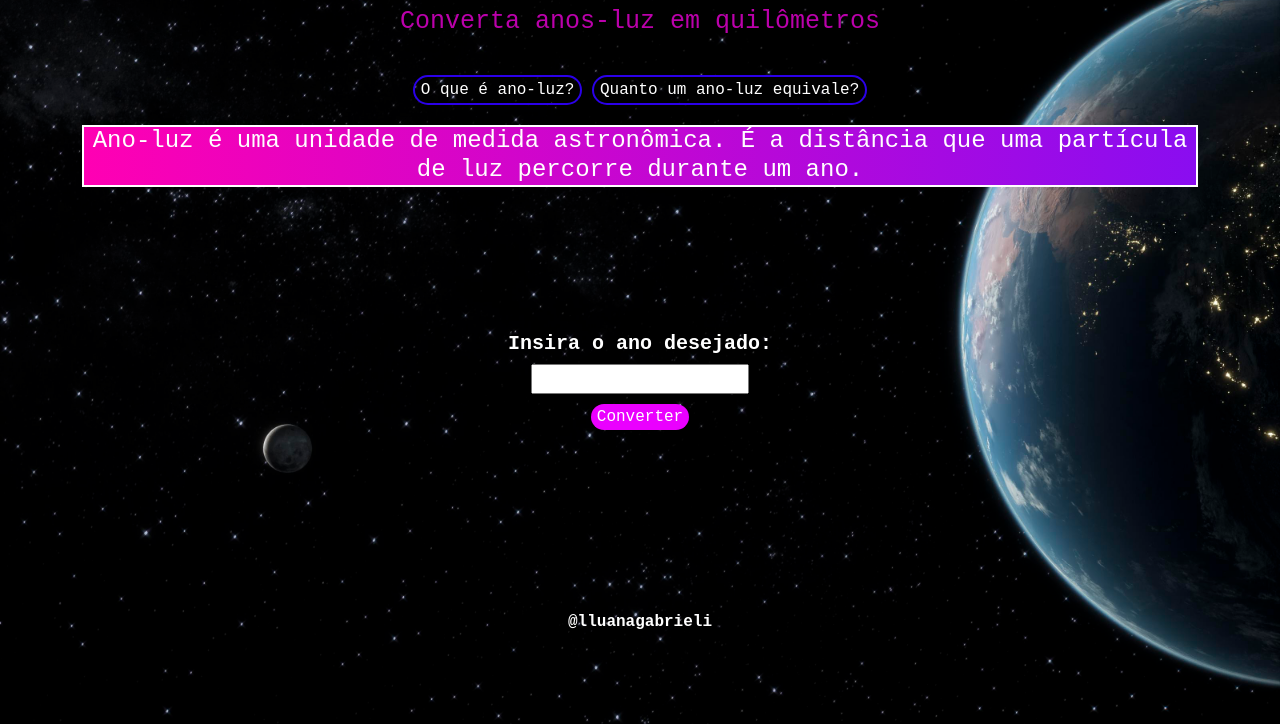
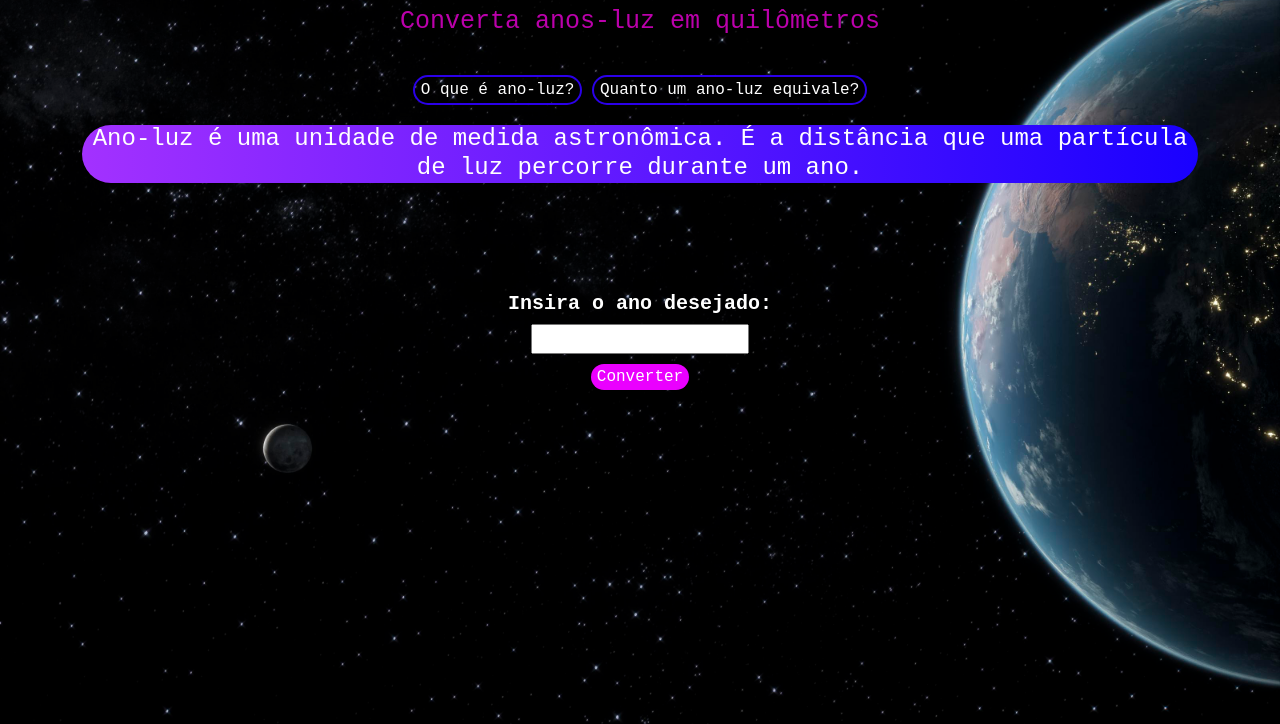
Before and after one commit to lluanagabrieli/ConversorAnoLuz, a plain HTML site: page index.html in a window 1280 px wide. Both pictures are taken after a click on the button "O que é ano-luz?". Shown: the part 76-800 px from the top of the page. Drawn offline with nearby package versions, Linux system fonts and the light colour scheme.

Commit message:
finalizando

```diff
--- a/index.css
+++ b/index.css
@@ -12,25 +12,19 @@ label{
     font-size: 20px;
     text-align: center;
     color: rgb(255, 255, 255);
-    margin-top: 12%;
     font-weight: bolder;
+
 }
 
 input{
     margin-top: 5px;
 }
 
-footer{
-    color: rgb(255, 255, 255);
-    margin-top: 180px;
-    font-weight: bolder;
-}
-
 h4#conceito{
-    background: linear-gradient(to left,  #8a0df0 0%,  #ff00b3 100%);
+    background: linear-gradient(to right, #a331ff 0%,  #1900ff 100%);
     color: white;
     text-align: center;
-    border: 2px solid rgb(255, 255, 255);
+    border-radius: 40px;
 }
 
 .button-css{
@@ -65,6 +59,13 @@ h4#conceito{
 
 .container {
     text-align: center;
+    height: 260px ;
+
+}
+
+.container-2{
+    text-align: center;
+    margin-top: 80px;
 }
 
 .titulo-inicial{
--- a/index.html
+++ b/index.html
@@ -19,16 +19,18 @@
 
         <button class="button-css-2" type="submit" onclick="anoLuzKM()">Quanto um ano-luz equivale?</button><br>
 
-        <h4 class="invisible" id="conceito"></h4>
+        <h4 class="invisible" id="conceito"></h4><br><br><br><br><br>
 
+
+    </div>
+
+    <div class="container-2">
         <label for="anos">Insira o ano desejado:</label><br>
         <input type="number" id="ano"/><br>
         <button class="button-css" type="submit" onclick="Converter()">Converter</button>
+        <h2 id="valorConvertido"></h2>
+    </div>
 
-        <h2 id="valorConvertido"></h2>
-
-        <footer>@lluanagabrieli</footer>
-    </div>
 
     <script>
         function Converter(){
@@ -39,20 +41,20 @@
             var anoLuzCalculo = parseFloat(anoLuzCalculo)
 
                 if(anoDigitado === 1){
-                    document.getElementById('valorConvertido').innerHTML = 'Um ano-luz equivale a: '+anoLuzCalculo + ' km.'
+                    document.getElementById('valorConvertido').innerHTML = 'Um ano-luz equivale a: '+anoLuzCalculo + ' quilômetros.'
                     document.getElementById('ano').value = ''
                 }
                 if(anoDigitado>1){
-                    document.getElementById('valorConvertido').innerHTML = anoDigitado+' anos-luz equivalem a: '+anoLuzCalculo+ ' km.'
+                    document.getElementById('valorConvertido').innerHTML = anoDigitado+' anos-luz equivalem a: '+anoLuzCalculo+ ' quilômetros.'
                     document.getElementById('ano').value = ''
                 }
         }
 
         function anoLuzConceito(){
             document.getElementById('conceito').innerHTML = "Ano-luz é uma unidade de medida astronômica. É a distância que uma partícula de luz percorre durante um ano."
-            var conceito = document.getElementById('conceito').className
+            var botaoInvisible = document.getElementById('conceito').className
 
-            if(conceito === 'invisible'){
+            if(botaoInvisible === 'invisible'){
                 document.getElementById('conceito').className = ''
             }else{
                 document.getElementById('conceito').className = 'invisible'
@@ -61,9 +63,9 @@
 
         function anoLuzKM(){
             document.getElementById('conceito').innerHTML = "Um ano-luz equivale a cerca de 9,5 trilhões de quilômetros. "
-            var conceito = document.getElementById('conceito').className
+            var botaoInvisible = document.getElementById('conceito').className
 
-            if(conceito === 'invisible'){
+            if(botaoInvisible === 'invisible'){
                 document.getElementById('conceito').className = ''
             }else{
                 document.getElementById('conceito').className = 'invisible'
```
